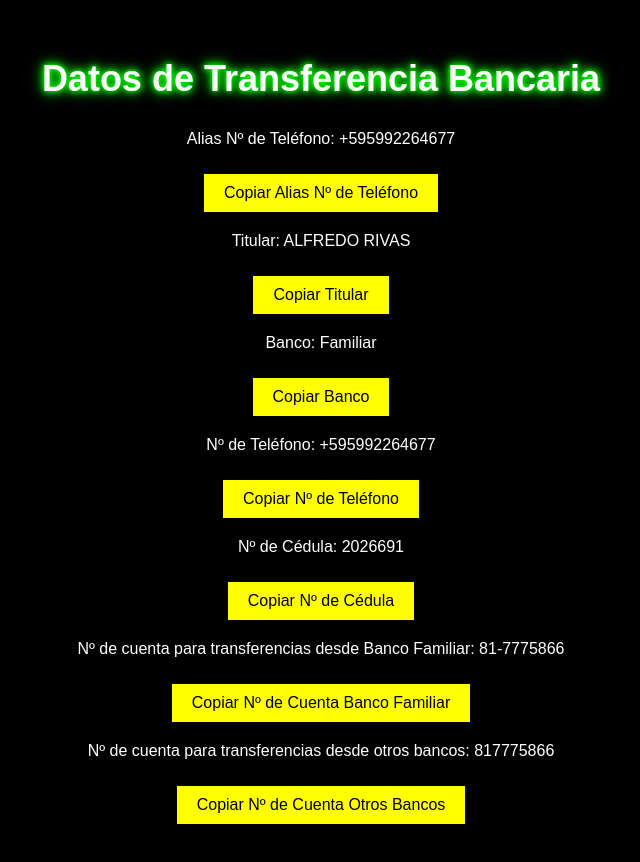
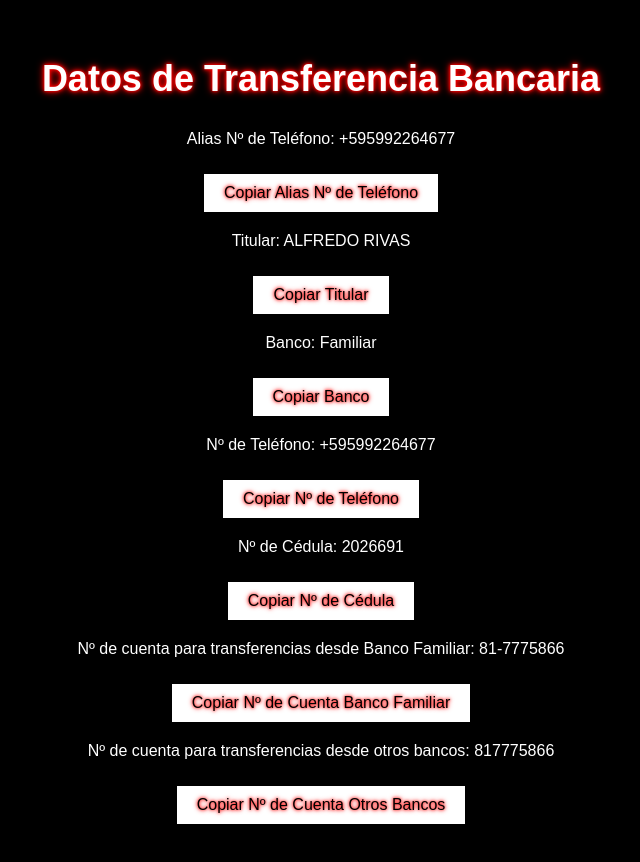
Before and after one commit to chauter024/transferencia-bancaria-, a plain HTML site: page index.html in a window 1280 px wide. Shown: the whole page, without its empty margins (319-959 px from the left). Drawn offline with Linux system fonts and the light colour scheme.

Commit message:
index.html

```diff
--- a/index.html
+++ b/index.html
@@ -15,22 +15,39 @@
 
         h2 {
             font-size: 36px; /* Tamaño aumentado */
-            text-shadow: 0 0 5px #00ff00, 0 0 10px #00ff00, 0 0 15px #00ff00; /* Efecto neón */
+            text-shadow: 0 0 3px #ff0000, 0 0 5px #ff0000, 0 0 8px #ff0000; /* Efecto neón rojo apagado */
             margin-bottom: 30px;
         }
 
         button {
             padding: 10px 20px;
-            background-color: yellow;
             color: black;
             border: none;
             cursor: pointer;
             font-size: 16px;
             margin-top: 10px;
+            text-shadow: 0 0 3px #ff0000, 0 0 5px #ff0000; /* Efecto neón para los botones */
+            transition: background-color 0.3s, text-shadow 0.3s;
+        }
+
+        button:nth-child(3n+1) {
+            background-color: red; /* Color rojo para los botones en posiciones 1, 4, 7... */
+        }
+
+        button:nth-child(3n+2) {
+            background-color: yellow; /* Color amarillo para los botones en posiciones 2, 5, 8... */
+        }
+
+        button:nth-child(3n+0) {
+            background-color: green; /* Color verde para los botones en posiciones 3, 6, 9... */
+        }
+
+        button:last-child {
+            background-color: white; /* Color blanco para el último botón */
         }
 
         button:hover {
-            background-color: #e0e000;
+            text-shadow: 0 0 5px #ff0000, 0 0 10px #ff0000; /* Efecto neón más fuerte al pasar el cursor */
         }
 
         .dato {
```
